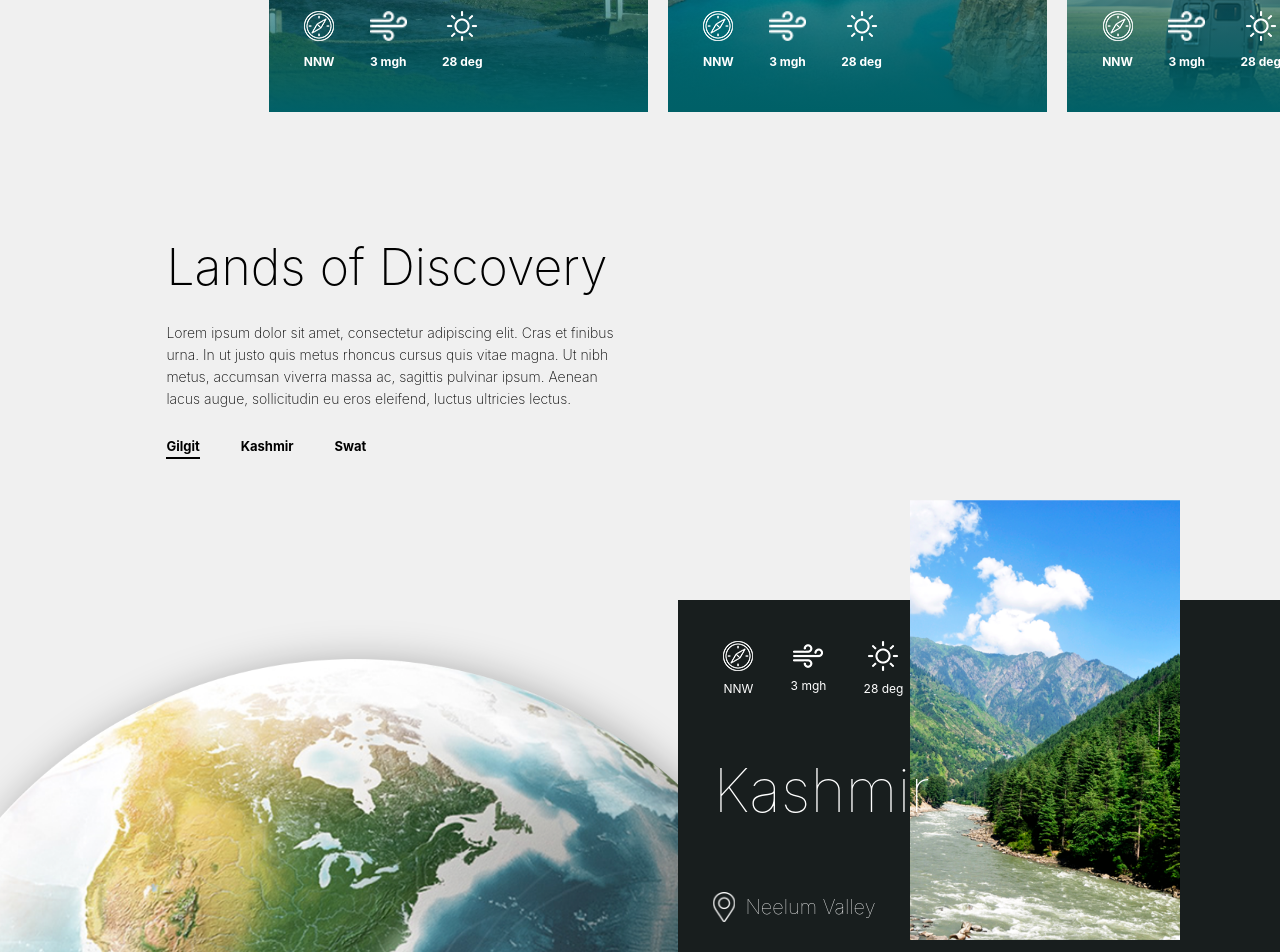
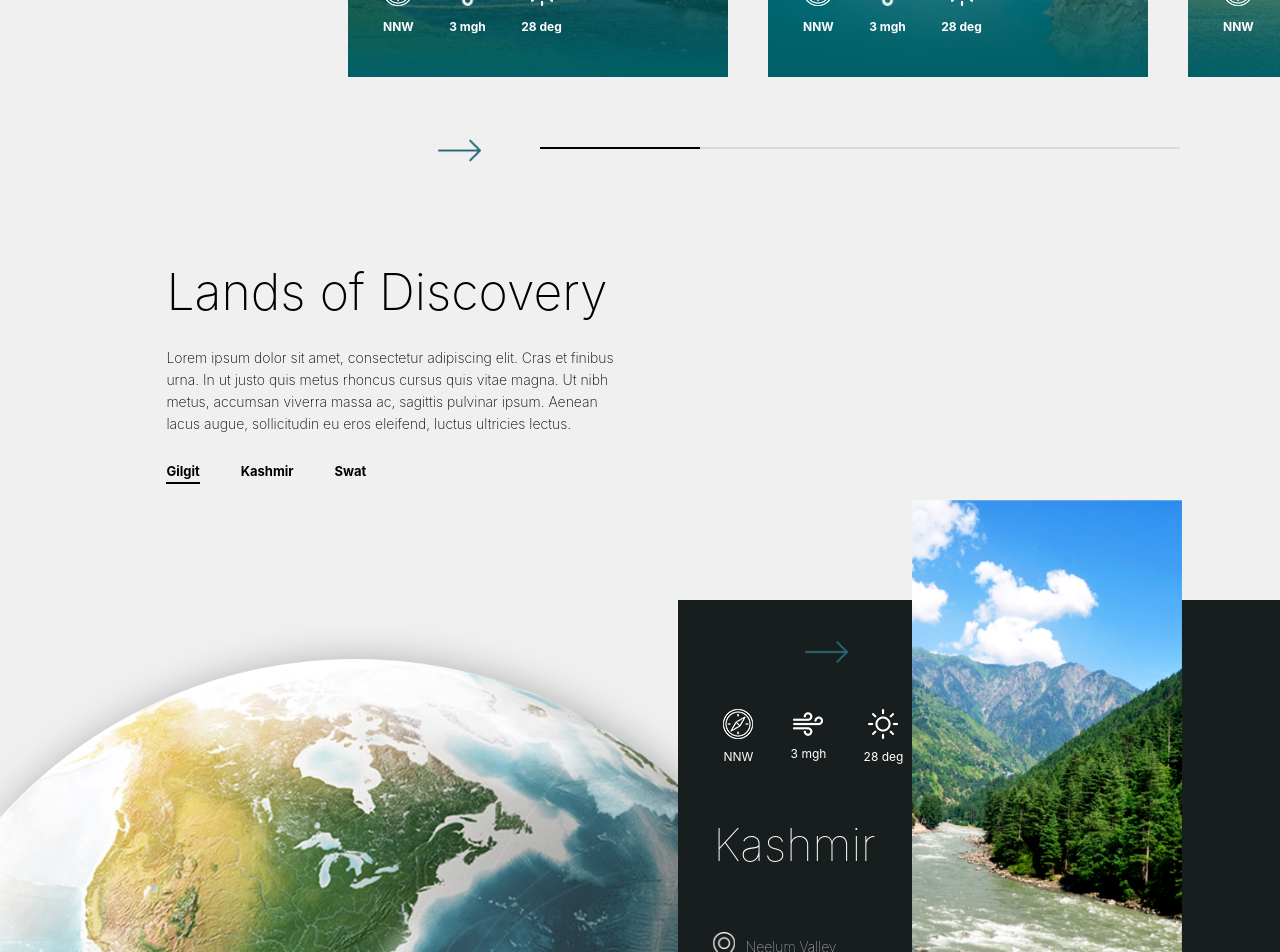
Before and after one commit to hamzakhalid141999/Facing-North, a Next.js app: page / in a window 1280 px wide. Shown: the part 2280-3232 px from the top of the page. Built offline with nearby package versions, Linux system fonts and the light colour scheme.

Commit message:
fixes part 1

```diff
--- a/components/destinationDetailScreen/thirdHomePageSection/thirdHomePageSection.module.css
+++ b/components/destinationDetailScreen/thirdHomePageSection/thirdHomePageSection.module.css
@@ -152,11 +152,11 @@
   left: 13%;
   top: -30%;
 }
-.title_section h2 {
+.title {
   font-size: 50px;
   font-weight: 200;
 }
-.title_section p {
+.description {
   font-size: 14px;
   font-weight: 200;
   line-height: 22px;
--- a/components/destinationScreen/components/bestPlacesCards/placesCards.module.css
+++ b/components/destinationScreen/components/bestPlacesCards/placesCards.module.css
@@ -46,14 +46,14 @@
 }
 .description_container_inner h2 {
   font-weight: 200 !important;
-  font-size: 33px;
+  font-size: 30px;
   margin-top: 10px;
   width: 100%;
   text-align: left;
 }
 .description_container_inner h3 {
   font-weight: 200 !important;
-  font-size: 16px;
+  font-size: 13px;
   margin-top: 5px;
   color: var(--medGreen) !important;
   width: 100%;
@@ -61,7 +61,7 @@
 }
 .description_container_inner p {
   font-weight: 300 !important;
-  font-size: 14px;
+  font-size: 13px;
   color: black;
   width: 90%;
   margin-top: 10px;
--- a/components/destinationScreen/fourthHomePageSection/fourthHomePageSection.module.css
+++ b/components/destinationScreen/fourthHomePageSection/fourthHomePageSection.module.css
@@ -86,7 +86,7 @@
   /* justify-content: center; */
 }
 .img {
-  width: 700px;
+  width: 60vw;
   height: 600px;
   object-fit: cover;
 }
@@ -105,7 +105,7 @@
   width: 100%;
 }
 .owner_info_content {
-  width: 45%;
+  width: 38%;
   left: 0;
   height: 400px;
   z-index: 12;
@@ -129,8 +129,8 @@
 }
 .review_container {
   position: absolute;
-  height: 400px;
-  width: 480px;
+  height: fit-content;
+  width: fit-content;
   box-shadow: 0px 23px 93px 0px rgba(11, 78, 85, 0.46);
   background-color: white;
   right: -140%;
@@ -143,6 +143,8 @@
   display: flex;
   flex-direction: column;
   /* justify-content: center; */
+  padding-bottom: 40px;
+  padding-right: 50px;
 }
 .review_container h3 {
   font-weight: lighter !important;
@@ -164,7 +166,7 @@
   font-weight: 300 !important;
   font-size: 13px;
   margin-top: 20px;
-  width: 80%;
+  width: 350px;
   line-height: 20px;
 }
 .btn {
@@ -177,7 +179,7 @@
   border: 1px solid rgb(6, 82, 66);
   border-radius: 7px;
   transition: ease-in-out 200ms;
-  margin-top: 60px;
+  margin-top: 40px;
 }
 .btn p {
   color: rgb(6, 82, 66);
--- a/components/destinationScreen/heroBanner/heroBanner.module.css
+++ b/components/destinationScreen/heroBanner/heroBanner.module.css
@@ -1,7 +1,7 @@
 .hero_banner_container {
   height: 100vh;
   width: 100%;
-  background-image: url("../../../public/assets/destination_detail_assets/banner.png");
+  background-image: url("../../../public/assets/destination_assets/banner.png");
   background-repeat: no-repeat;
   background-size: cover;
   position: relative;
--- a/components/destinationScreen/thirdHomePageSection/thirdHomePageSection.module.css
+++ b/components/destinationScreen/thirdHomePageSection/thirdHomePageSection.module.css
@@ -152,11 +152,11 @@
   left: 13%;
   top: -50%;
 }
-.title_section h2 {
+.title {
   font-size: 50px;
   font-weight: 200;
 }
-.title_section p {
+.description {
   font-size: 14px;
   font-weight: 200;
   line-height: 22px;
--- a/components/homescreen/fourthHomePageSection/fourthHomePageSection.module.css
+++ b/components/homescreen/fourthHomePageSection/fourthHomePageSection.module.css
@@ -6,7 +6,6 @@
   place-items: center;
   background-color: black;
   overflow: hidden;
-  max-height: 600px;
 }
 .single_tab {
   width: 100%;
--- a/components/homescreen/thirdHomePageSection/index.js
+++ b/components/homescreen/thirdHomePageSection/index.js
@@ -10,17 +10,158 @@ import compass from "../../../public/assets/homepage/compass.svg";
 import wind from "../../../public/assets/homepage/wind.svg";
 import sun from "../../../public/assets/homepage/sun.svg";
 import pin from "../../../public/assets/homepage/stroke_pin.svg";
+import right_arrow from "../../../public/assets/services_details_assets/right_arrow.svg";
+import left_arrow from "../../../public/assets/services_details_assets/left_arrow.svg";
+import Carousel from "react-multi-carousel";
+import "react-multi-carousel/lib/styles.css";
 
 function ThirdHomePageSection() {
   const [location, setLocation] = useState(1);
+
+  const responsive = {
+    superLargeDesktop: {
+      // the naming can be any, depends on you.
+      breakpoint: { max: 4000, min: 3000 },
+      items: 3,
+    },
+    desktop: {
+      breakpoint: { max: 3000, min: 1024 },
+      items: 3,
+    },
+    tablet: {
+      breakpoint: { max: 1024, min: 464 },
+      items: 3,
+    },
+    mobile: {
+      breakpoint: { max: 464, min: 0 },
+      items: 1,
+    },
+  };
+
+  const responsive_location_carousel = {
+    superLargeDesktop: {
+      // the naming can be any, depends on you.
+      breakpoint: { max: 4000, min: 3000 },
+      items: 1,
+    },
+    desktop: {
+      breakpoint: { max: 3000, min: 1024 },
+      items: 1,
+    },
+    tablet: {
+      breakpoint: { max: 1024, min: 464 },
+      items: 1,
+    },
+    mobile: {
+      breakpoint: { max: 464, min: 0 },
+      items: 1,
+    },
+  };
+
+  const CustomRightArrow = ({ onClick, ...rest }) => {
+    const {
+      onMove,
+      carouselState: { currentSlide, deviceType },
+    } = rest;
+    // onMove means if dragging or swiping in progress.
+    return (
+      <img
+        src={right_arrow.src}
+        style={{ width: "60px", height: "60px", position: "absolute" }}
+        className={"react-multiple-carousel__arrow--right"}
+        onClick={() => onClick()}
+      />
+    );
+  };
+
+  const CustomLeftArrow = ({ onClick, ...rest }) => {
+    const {
+      onMove,
+      carouselState: { currentSlide, deviceType },
+    } = rest;
+    // onMove means if dragging or swiping in progress.
+    return (
+      <img
+        className={"react-multiple-carousel__arrow--left"}
+        src={left_arrow.src}
+        style={{ width: "60px", height: "60px", position: "absolute" }}
+        onClick={() => onClick()}
+      />
+    );
+  };
+
+  const CustomRightArrowLocation = ({ onClick, ...rest }) => {
+    const {
+      onMove,
+      carouselState: { currentSlide, deviceType },
+    } = rest;
+    // onMove means if dragging or swiping in progress.
+    return (
+      <div
+        style={{
+          width: "60px",
+          height: "60px",
+          position: "absolute",
+          left: "13%",
+          top: "22px",
+        }}
+        // className={classes}
+      >
+        <img
+          src={right_arrow.src}
+          style={{ position: "absolute" }}
+          className={"react-multiple-carousel__arrow--right"}
+          onClick={() => onClick()}
+        />
+      </div>
+    );
+  };
+
+  const CustomLeftArrowLocation = ({ onClick, ...rest }) => {
+    const {
+      onMove,
+      carouselState: { currentSlide, deviceType },
+    } = rest;
+    // onMove means if dragging or swiping in progress.
+    return (
+      <div
+        style={{
+          width: "60px",
+          height: "60px",
+          left: "0px",
+          top: "22px",
+          position: "absolute",
+        }}
+      >
+        <img
+          className={"react-multiple-carousel__arrow--left"}
+          src={left_arrow.src}
+          style={{ position: "absolute" }}
+          onClick={() => onClick()}
+        />
+      </div>
+    );
+  };
 
   return (
     <div className={classes.container}>
       <img src={globe.src} className={classes.globe} />
       <div className={classes.location_container}>
         <div className={classes.content_container}>
-          <div className={classes.location_pic_container}>
-            <img src={places1.src} />
+          <div className="homepage_location_pic_container">
+            <Carousel
+              responsive={responsive_location_carousel}
+              swipeable={true}
+              draggable={true}
+              showDots={false}
+              customRightArrow={<CustomRightArrowLocation />}
+              customLeftArrow={<CustomLeftArrowLocation />}
+            >
+              <img src={places1.src} />
+              <img src={places1.src} />
+              <img src={places1.src} />
+              <img src={places1.src} />
+            </Carousel>
           </div>
           <div className={classes.info_container}>
             <div className={classes.indicators}>
@@ -54,12 +195,22 @@ function ThirdHomePageSection() {
           Aenean lacus augue, sollicitudin eu eros eleifend, luctus ultricies
           lectus.
         </p>
-        <div className={classes.cards_container}>
-          <div className={classes.cards_carousel}>
+        <div className="cards_container">
+          <Carousel
+            responsive={responsive}
+            swipeable={true}
+            draggable={true}
+            showDots={true}
+            customRightArrow={<CustomRightArrow />}
+            customLeftArrow={<CustomLeftArrow />}
+          >
             <PlacesCards pic={explore_pic_3} />
             <PlacesCards pic={explore_pic_2} />
             <PlacesCards pic={explore_pic_1} />
-          </div>
+            <PlacesCards pic={explore_pic_3} />
+            <PlacesCards pic={explore_pic_2} />
+            <PlacesCards pic={explore_pic_1} />
+          </Carousel>
         </div>
 
         <h2>Lands of Discovery</h2>
--- a/components/homescreen/thirdHomePageSection/thirdHomePageSection.module.css
+++ b/components/homescreen/thirdHomePageSection/thirdHomePageSection.module.css
@@ -23,11 +23,7 @@
   height: 420px;
   background-color: var(--deepGreen) !important;
 }
-.location_pic_container img {
-  width: 100%;
-  height: 100%;
-  object-fit: cover;
-}
+
 .content_container {
   width: 100%;
   height: 100%;
@@ -36,23 +32,18 @@
   flex-direction: row;
   align-items: center;
 }
-.location_pic_container {
-  height: 440px;
-  width: 270px;
-  position: absolute;
-  right: 100px;
-  bottom: 80px;
-}
+
 .info_container {
   height: 65%;
-  margin-bottom: 50px;
+  margin-top: 30px;
   margin-left: 35px;
   position: relative;
   width: 200px;
   display: flex;
   flex-direction: column;
   align-items: center;
-  justify-content: space-between;
+  justify-content: flex-end;
+  row-gap: 60px;
 }
 .indicators {
   width: 90%;
@@ -84,14 +75,14 @@
   font-size: 12px;
 }
 .place_area_name {
-  font-size: 60px;
+  font-size: 45px;
   color: white;
   font-weight: lighter;
   width: 100%;
   text-align: left;
 }
 .place_name {
-  font-size: 20px;
+  font-size: 14px;
   width: 100%;
   text-align: left;
   color: white;
@@ -128,16 +119,7 @@
   line-height: 22px;
   width: 35%;
 }
-.cards_container {
-  margin-top: 50px;
-  margin-bottom: 100px;
-  width: 100%;
-  max-width: 100%;
-  display: flex;
-  flex-direction: row;
-  align-items: center;
-  justify-content: flex-end;
-}
+
 .cards_carousel {
   max-width: 92%;
   display: flex;
--- a/styles/globals.css
+++ b/styles/globals.css
@@ -128,8 +128,63 @@ a {
   transition: ease-in-out 200ms;
 }
 
+/* asdsadasd */
+
+.homepage_location_pic_container .react-multiple-carousel__arrow--left {
+  left: 10% !important;
+  top: 100px !important;
+  width: 43px !important;
+  height: 100% !important;
+  opacity: 1 !important;
+  object-fit: fill;
+}
+.homepage_location_pic_container .react-multiple-carousel__arrow--right {
+  left: 10% !important;
+  top: 100px !important;
+  width: 43px !important;
+  height: 100% !important;
+  opacity: 1 !important;
+  object-fit: fill;
+}
+
 * {
   margin: 0px;
   margin-left: 0px;
   box-sizing: border-box;
 }
+.cards_container {
+  margin-top: 50px;
+  margin-bottom: 100px;
+  width: 100%;
+  max-width: 100%;
+  margin-left: 22%;
+  right: 100px;
+  margin-top: 15px;
+  position: relative;
+  /* max-width: 1250px; */
+  height: 500px;
+}
+.homepage_location_pic_container img {
+  width: 100%;
+  height: 100%;
+  object-fit: cover;
+}
+.homepage_location_pic_container {
+  height: 440px;
+  width: 670px;
+  position: absolute;
+  right: -17%;
+  bottom: 80px;
+}
+.cards_container .react-multi-carousel-item {
+  width: 420px !important;
+}
+.homepage_location_pic_container .react-multi-carousel-item {
+  width: 670px !important;
+  display: flex;
+  align-items: center;
+  justify-content: center;
+}
+.homepage_location_pic_container img {
+  width: 270px !important;
+}
```
Also changed, not shown: components/destinationDetailScreen/thirdHomePageSection/index.js (+4 -4 lines), components/destinationScreen/thirdHomePageSection/index.js (+39 -2 lines), 1 other file (tests, documents, lock files or other folders).
